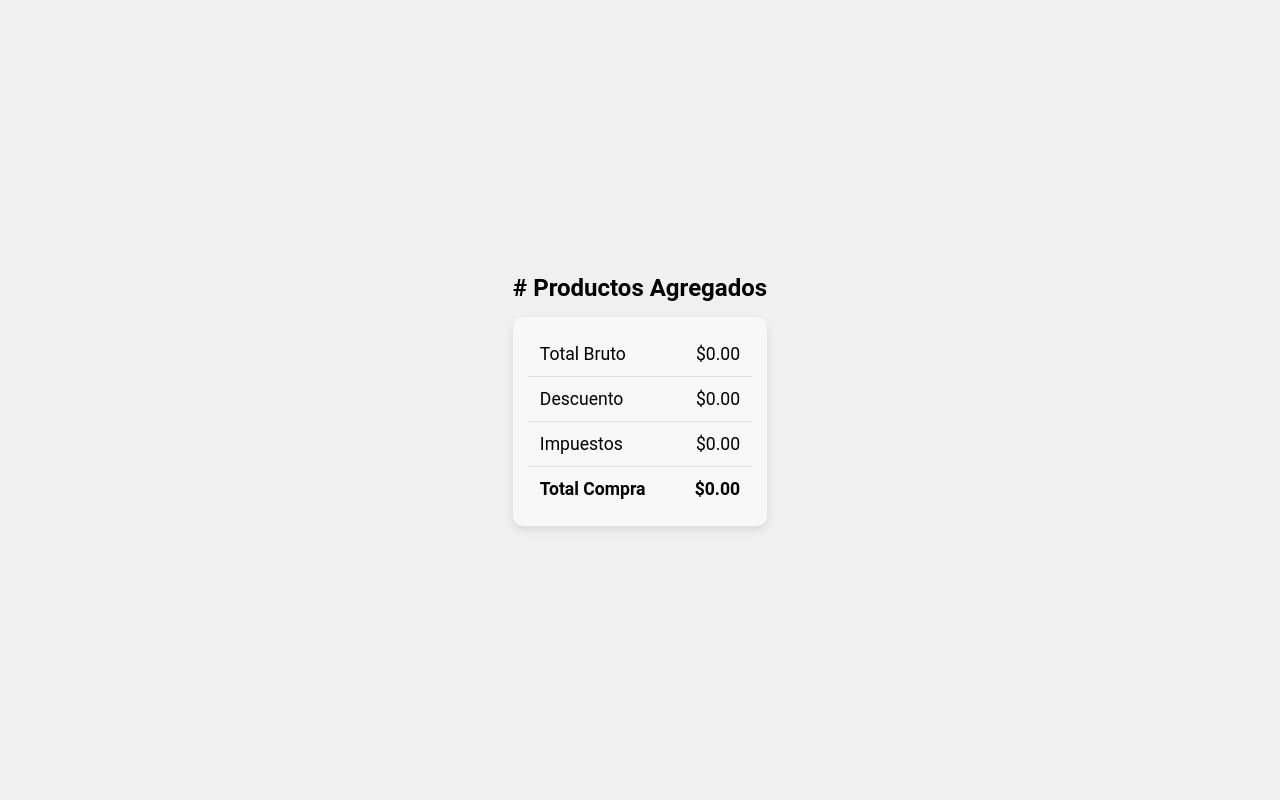
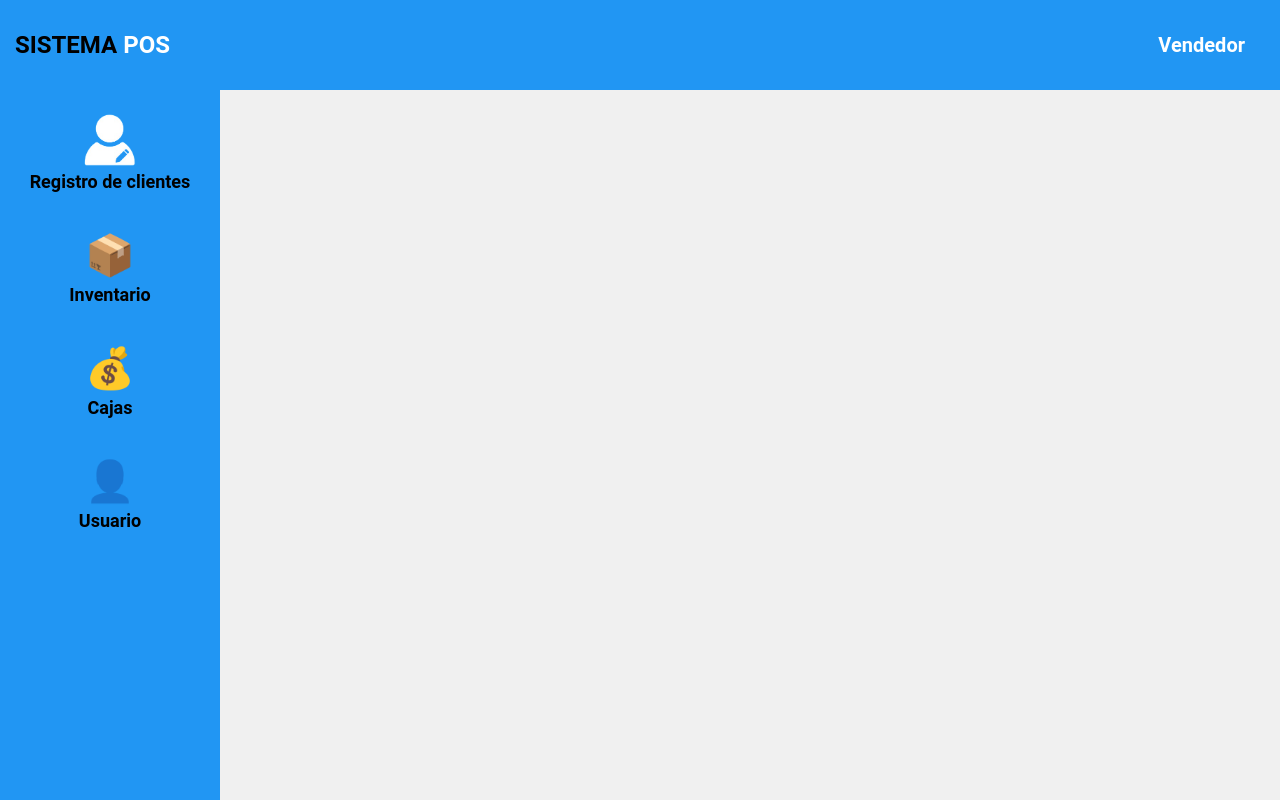
Before and after one commit to jpovalles/SistemaPOS, a React (Create React App) app: page / in a window 1280 px wide. Built offline with nearby package versions, Linux system fonts and the light colour scheme.

Commit message:
Correccion sidebar

```diff
--- a/src/App.js
+++ b/src/App.js
@@ -9,7 +9,7 @@ import ResumenCompra from "./components/resumenCompra";
 function App() {
   return (
     <div className="app">
-      <ResumenCompra />
+      <Sidebar />
     </div>
   );
 }
--- a/src/components/listaProductos.css
+++ b/src/components/listaProductos.css
@@ -10,7 +10,7 @@
     font-weight: bold;
     text-align: left;
     margin-bottom: 15px;
-    display: block; /* Hace que el título sea un solo bloque */
+    display: block;
   }
 
   ul {
--- a/src/components/sidebar.css
+++ b/src/components/sidebar.css
@@ -11,6 +11,12 @@
   justify-content: space-between;
   align-items: center;
   padding: 15px;
+  height: 60px;
+  width: 100%;
+  position: fixed;
+  top: 0;
+  left: 0;
+  z-index: 10;
 }
 
 .sistema {
@@ -24,15 +30,22 @@
 .vendedor {
   font-size: 20px;
   font-weight: bold;
+  left: 20px;
+  right: 40px;
+  margin-right: 50px;
+  color:white;
 }
 
 .sidebar {
   background-color: #2196F3;
-    width: 200px;
+  width: 220px;
   height: 100%;
   padding-top: 20px;
   display: flex;
   flex-direction: column;
+  position: fixed;
+  left: 0;
+  top: 60px;
 }
 
 .sidebar ul {
@@ -41,6 +54,7 @@
   display: flex;
   flex-direction: column;
   align-items: center;
+  width: 100%;
 }
 
 .sidebar li {
@@ -52,22 +66,26 @@
   padding: 15px 0;
   width: 100%;
   transition: background-color 0.3s;
+  color: white;
+}
+
+.sidebar li:hover {
+  background-color: rgba(255, 255, 255, 0.2);
 }
 
 .icon {
-    font-size: 50px;
+  font-size: 40px;
   margin-bottom: 5px;
+  margin-top: 10px;
 }
 
 .logo {
   width: 70px;
   height: auto;
 }
+
 .text {
   font-size: 18px;
   font-weight: bold;
+  color: black;
 }
-
-  .sidebar li:hover {
-    background-color: rgba(255, 255, 255, 0.2);
-  }
--- a/src/components/sidebar.js
+++ b/src/components/sidebar.js
@@ -4,7 +4,6 @@ import "./sidebar.css";
 const Sidebar = () => {
     return (
       <div className="container">
-        {/* Barra superior */}
         <div className="topbar">
           <h2>
             <span className="sistema">SISTEMA</span>{" "}
@@ -13,12 +12,10 @@ const Sidebar = () => {
           <span className="vendedor">Vendedor</span>
         </div>
 
-        {/* Barra lateral */}
         <div className="sidebar">
           <nav>
             <ul>
               <li>
-                {/*<span className="icon">📂</span>*/}
                 <img src="/fotoUsuario.png" alt="Logo del sistema" className="logo" />
                 <span className="text">Registro de clientes</span>
               </li>
```
Lines whose indentation alone changed are shown as unchanged.
